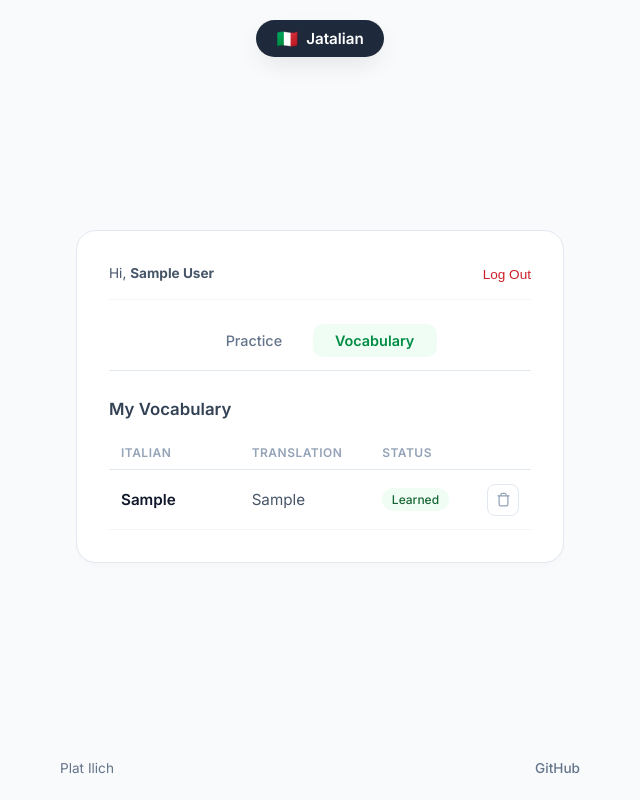
After one commit to platilich/Jatalian, a Django app: page /vocabulary/ in a window 1280 px wide. The commit adds this page. Shown: the whole page, without its empty margins (320-960 px from the left). Run offline with Django 5.2, Linux system fonts and the light colour scheme; a user stored in the database is signed in; tables that the repository leaves empty hold one stand-in row (values such as "Sample post").

Commit message:
added the vocabulary tab.

```diff
--- a/jatalian/urls.py
+++ b/jatalian/urls.py
@@ -28,6 +28,9 @@ urlpatterns = [
 
     path('delete_word/<int:word_id>', views.delete_word, name='delete_word'),
 
-    path('learned_word/<int:word_id>', views.learned_word, name='learned_word')
+    path('learned_word/<int:word_id>', views.learned_word, name='learned_word'),
+
+    path("vocabulary/", views.vocabulary, name="vocabulary"),
+
 
 ]
--- a/static/css/style.css
+++ b/static/css/style.css
@@ -401,3 +401,151 @@ body {
     color: #0f172a;
     text-decoration: underline;
 }
+
+
+
+
+/* --- TABS --- */
+.tabs {
+    display: flex;
+    justify-content: center;       /* центрируем */
+    gap: 0.5rem;
+    margin-bottom: 1.75rem;
+    border-bottom: 1px solid #e2e8f0;
+    padding-bottom: 0.85rem;
+}
+
+.tab {
+    padding: 0.5rem 1.4rem;
+    border-radius: 10px;
+    font-size: 0.9rem;
+    font-weight: 500;
+    color: #64748b;
+    text-decoration: none;
+    transition: all 0.15s ease;
+}
+
+.tab:hover {
+    background-color: #f1f5f9;
+    color: #0f172a;
+}
+
+.tab.active {
+    background-color: #f0fdf4;
+    color: #008c45;
+    font-weight: 600;
+}
+
+
+
+/* --- VOCABULARY LIST PAGE --- */
+.vocab-title {
+    font-size: 1.05rem;
+    font-weight: 600;
+    color: #334155;
+    margin-bottom: 1rem;
+}
+
+.vocab-table-wrapper {
+    width: 100%;
+}
+
+.vocab-header {
+    display: grid;
+    grid-template-columns: 1.4fr 1.4fr 1fr 40px;
+    gap: 0.75rem;
+    padding: 0.6rem 0.75rem;
+    font-size: 0.75rem;
+    font-weight: 600;
+    text-transform: uppercase;
+    letter-spacing: 0.04em;
+    color: #94a3b8;
+    border-bottom: 1px solid #e2e8f0;
+}
+
+.vocab-row {
+    display: grid;
+    grid-template-columns: 1.4fr 1.4fr 1fr 40px;
+    gap: 0.75rem;
+    align-items: center;
+    padding: 0.85rem 0.75rem;
+    border-bottom: 1px solid #f1f5f9;
+    transition: background-color 0.15s ease;
+}
+
+.vocab-row:hover {
+    background-color: #f8fafc;
+}
+
+.vocab-word {
+    font-weight: 600;
+    color: #0f172a;
+    font-size: 0.95rem;
+}
+
+.vocab-translation {
+    color: #475569;
+    font-size: 0.95rem;
+}
+
+.vocab-status {
+    display: flex;
+    align-items: center;
+}
+
+.badge {
+    display: inline-block;
+    padding: 0.25rem 0.6rem;
+    border-radius: 9999px;
+    font-size: 0.75rem;
+    font-weight: 500;
+}
+
+.badge-learned {
+    background-color: #f0fdf4;
+    color: #166534;
+}
+
+.badge-not-learned {
+    background-color: #f1f5f9;
+    color: #64748b;
+}
+
+.vocab-actions {
+    display: flex;
+    justify-content: flex-end;
+}
+
+.btn-delete-word {
+    display: flex;
+    align-items: center;
+    justify-content: center;
+    width: 32px;
+    height: 32px;
+    border-radius: 8px;
+    border: 1px solid #e2e8f0;
+    background-color: #ffffff;
+    color: #94a3b8;
+    cursor: pointer;
+    transition: all 0.15s ease;
+}
+
+.btn-delete-word:hover {
+    background-color: #fef2f2;
+    border-color: #fecaca;
+    color: #dc2626;
+}
+
+/* Small screens */
+@media (max-width: 480px) {
+    .vocab-header,
+    .vocab-row {
+        grid-template-columns: 1.2fr 1.2fr 0.9fr 36px;
+        gap: 0.4rem;
+        font-size: 0.85rem;
+    }
+
+    .vocab-header {
+        font-size: 0.7rem;
+    }
+}
--- /dev/null
+++ b/templates/vocabulary.html
@@ -0,0 +1,62 @@
+{% extends "base.html" %}
+{% block title %}My Vocabulary — Jatalian{% endblock %}
+{% block content %}
+    <div class="card main-card">
+        <!-- User Bar -->
+        <div class="user-bar">
+            <span class="user-name">Hi, <strong>{{ request.user.get_full_name|default:request.user.username }}</strong></span>
+            <form action="{% url 'account_logout' %}" method="post" style="margin: 0;">
+                {% csrf_token %}
+                <button type="submit" class="btn-logout">Log Out</button>
+            </form>
+        </div>
+
+      <!-- Tabs -->
+      <div class="tabs">
+          <a href="{% url 'home' %}" class="tab {% if request.resolver_match.url_name == 'home' %}active{% endif %}">Practice</a>
+          <a href="{% url 'vocabulary' %}" class="tab {% if request.resolver_match.url_name == 'vocabulary' %}active{% endif %}">Vocabulary</a>
+      </div>
+
+        <h3 class="vocab-title">My Vocabulary</h3>
+
+        {% if words %}
+            <div class="vocab-table-wrapper">
+                <div class="vocab-header">
+                    <div>Italian</div>
+                    <div>Translation</div>
+                    <div>Status</div>
+                    <div></div>
+                </div>
+
+                {% for word in words %}
+                    <div class="vocab-row">
+                        <div class="vocab-word">{{ word.italian_word }}</div>
+                        <div class="vocab-translation">{{ word.translate_word }}</div>
+                        <div class="vocab-status">
+                            {% if word.is_learned %}
+                                <span class="badge badge-learned">Learned</span>
+                            {% else %}
+                                <span class="badge badge-not-learned">Not learned</span>
+                            {% endif %}
+                        </div>
+                        <div class="vocab-actions">
+                            <form action="{% url 'delete_word' word.id %}" method="post">
+                                {% csrf_token %}
+                                <button type="submit" class="btn-delete-word" title="Delete word">
+                                    <svg width="15" height="15" viewBox="0 0 24 24" fill="none" stroke="currentColor" stroke-width="2" stroke-linecap="round" stroke-linejoin="round">
+                                        <polyline points="3 6 5 6 21 6"></polyline>
+                                        <path d="M19 6v14a2 2 0 0 1-2 2H7a2 2 0 0 1-2-2V6m3 0V4a2 2 0 0 1 2-2h4a2 2 0 0 1 2 2v2"></path>
+                                    </svg>
+                                </button>
+                            </form>
+                        </div>
+                    </div>
+                {% endfor %}
+            </div>
+        {% else %}
+            <div class="empty-card-state">
+                <p>No words yet. Go to Study Words and add some!</p>
+            </div>
+        {% endif %}
+    </div>
+{% endblock %}
--- a/words/views.py
+++ b/words/views.py
@@ -38,3 +38,10 @@ def learned_word(request, word_id):
     obj.save()
 
     return redirect('home')
+
+
+
+
+def vocabulary(request):
+    words = Word.objects.filter(user=request.user).order_by('-id')
+    return render(request, 'vocabulary.html', {'words': words})
```
Also changed, not shown: templates/index.html (+21 -84 lines).
